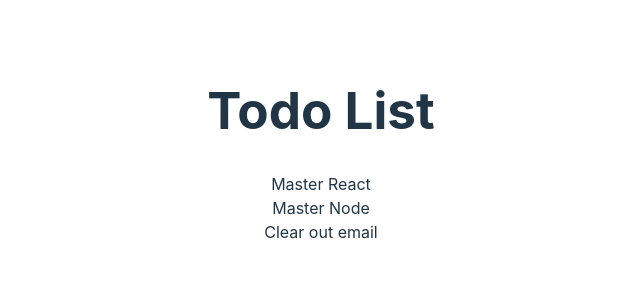
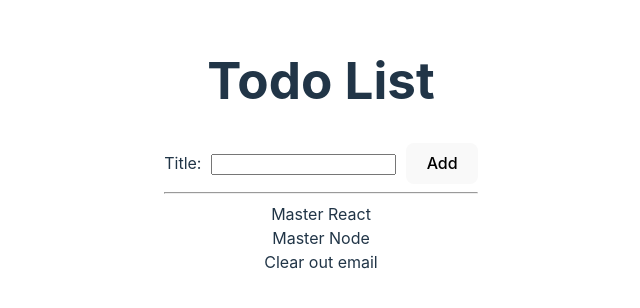
Before and after one commit to joroctd/react-todo, a React (Vite) app: page / in a window 1280 px wide. Shown: the part 254-562 px from the top of the page, without its empty margins (319-959 px from the left). Built offline with nearby package versions, Linux system fonts and the light colour scheme.

Commit message:
adds non-functional add todo form

```diff
--- /dev/null
+++ b/src/AddTodoForm.jsx
@@ -0,0 +1,11 @@
+function AddTodoForm() {
+    return (
+        <form className='add-todo-form'>
+          <label htmlFor='todo-title'>Title: </label>
+          <input id='todo-title' />
+          <button>Add</button>
+        </form>
+    );
+}
+
+export default AddTodoForm;
--- a/src/App.css
+++ b/src/App.css
@@ -9,6 +9,12 @@ ul.todo-list {
   list-style-type: none;
   padding: 0;
   margin: 0;
+}
+
+form.add-todo-form {
+  display: flex;
+  gap: 10px;
+  align-items: baseline;
 }
 
 /* .logo {
--- a/src/App.jsx
+++ b/src/App.jsx
@@ -1,6 +1,7 @@
 // import { useState } from 'react'
 import './App.css'
 import TodoList from './TodoList.jsx';
+import AddTodoForm from './AddTodoForm.jsx';
 
 function App() {
   // const [count, setCount] = useState(0)
@@ -8,6 +9,8 @@ function App() {
   return (
     <>
       <h1>Todo List</h1>
+      <AddTodoForm />
+      <hr />
       <TodoList />
     </>
   )
```
